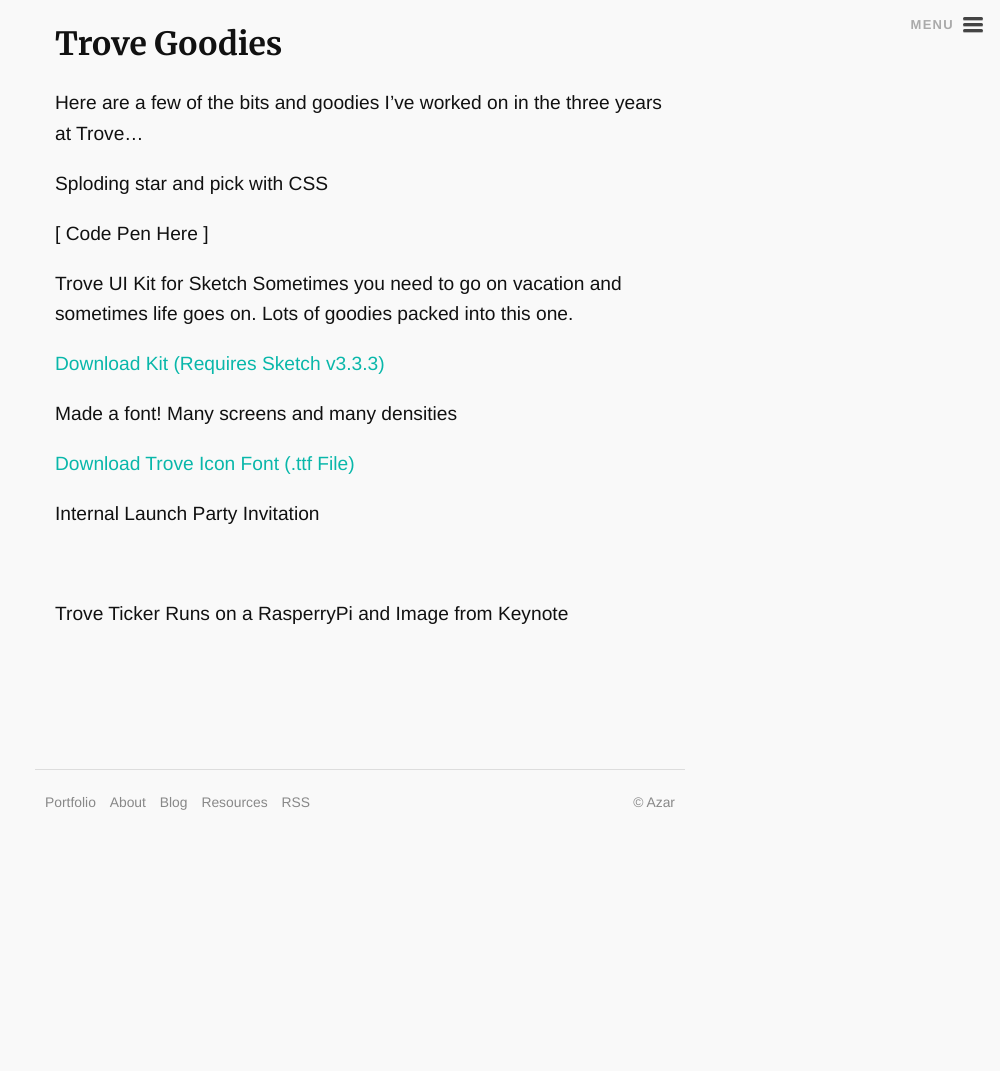
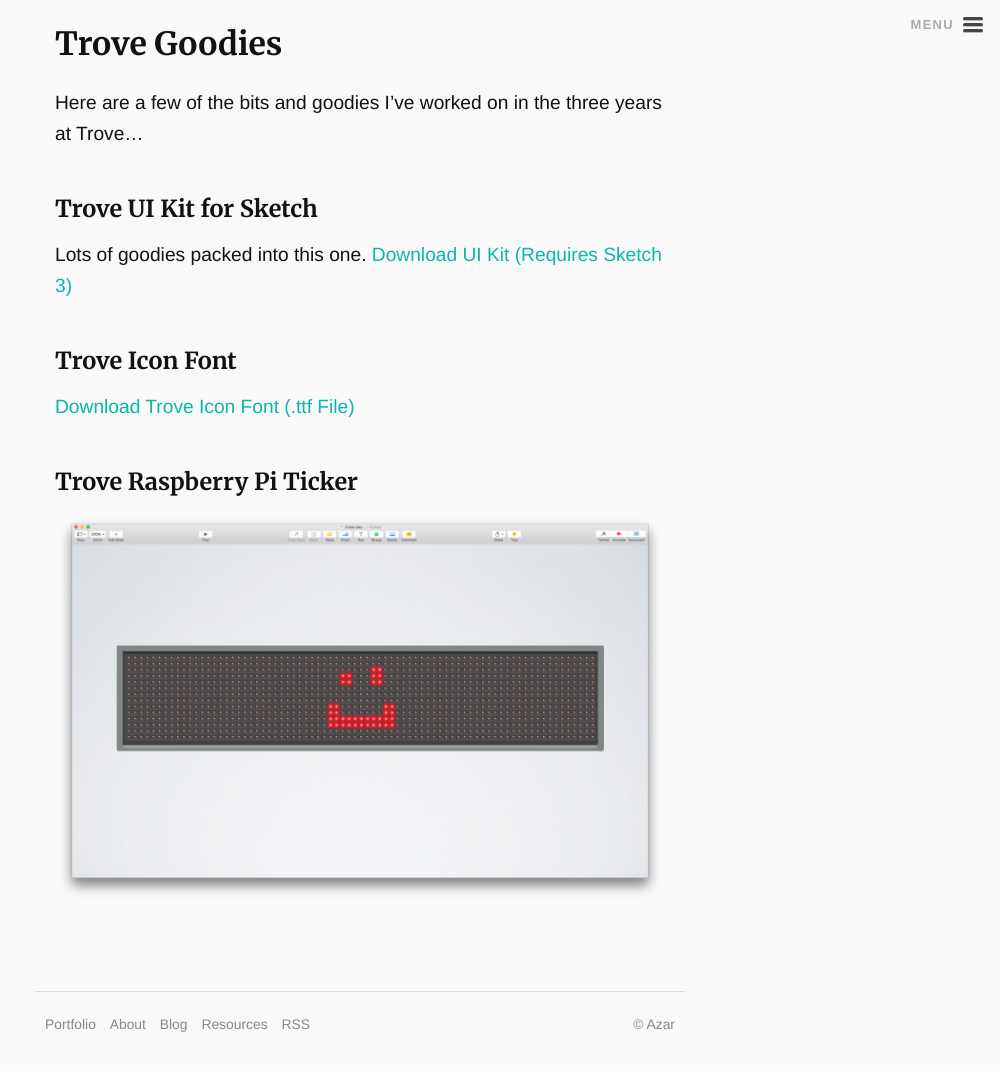
Before and after one commit to ReptarAzar/reptarazar.github.io, a Jekyll site: the page built from _posts/2015-01-06-trove-goodies.markdown, in a window 1280 px wide and 1087 px high. Shown: the top 1071 px of the window, without its empty margins (280-1280 px from the left). Built offline with Jekyll 4.4.1, drawn with Linux system fonts in a browser that asks for light colours; nearby versions of some CDN libraries.

Commit message:
Adding something nice to the pages that have nothing

```diff
--- a/_posts/2015-01-06-trove-goodies.markdown
+++ b/_posts/2015-01-06-trove-goodies.markdown
@@ -10,26 +10,11 @@
 
 Here are a few of the bits and goodies I've worked on in the three years at Trove...
 
-Sploding star and pick with CSS
+<h3>Trove UI Kit for Sketch</h3>
+Lots of goodies packed into this one. <a href="../assets/img/portfolio/goodies/Trove-UIKit.sketch">Download UI Kit (Requires Sketch 3)</a>
 
-[ Code Pen Here ]
+<h3>Trove Icon Font</h3>
+<a href="../assets/img/portfolio/goodies/TroveIcons.zip">Download Trove Icon Font (.ttf File)</a>
 
-Trove UI Kit for Sketch
-Sometimes you need to go on vacation and sometimes life goes on. Lots of goodies packed into this one.
-
-<a href="assets/UIKit.zip">Download Kit (Requires Sketch v3.3.3)</a>
-
-Made a font!
-Many screens and many densities
-
-<a href="assets/TroveIcons.zip">Download Trove Icon Font (.ttf File)</a>
-
-Internal Launch Party Invitation
-
-<img src="">
-
-Trove Ticker
-Runs on a RasperryPi and
-Image from Keynote
-
-<img src="">
+<h3>Trove Raspberry Pi Ticker</h3>
+<img src="../assets/img/portfolio/goodies/ticker.png" />
--- a/_posts/2015-01-07-trove-homepage.markdown
+++ b/_posts/2015-01-07-trove-homepage.markdown
@@ -5,6 +5,9 @@
 permalink: trove-homepage
 categories:
 ---
+
+<h3 class="mess" style="padding: 40px 0 0; margin:20px 0 0;">Coming Soon</h3>
+<img src="../assets/img/portfolio/homepage/dribbble.png" style="max-width: 1000px;margin: 0 auto; display: block;">
 
 
 <!--
```
Also changed, not shown: assets/img/portfolio/goodies/partytime.png (added), assets/img/portfolio/goodies/ticker.png (added), assets/img/portfolio/homepage/dribbble.png (added), 2 other files.
